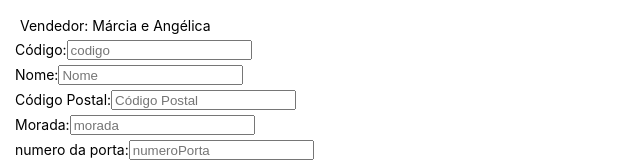
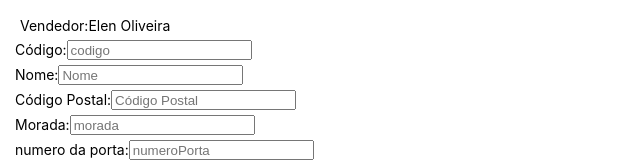
Before and after one commit to guiazca/truss, a React (Create React App) app: page / in a window 1280 px wide. Shown: the top 162 px of the page, without its empty margins (0-640 px from the left). Built offline with nearby package versions, Linux system fonts and the light colour scheme.

Commit message:
Adding new vendor

```diff
--- a/src/App.js
+++ b/src/App.js
@@ -37,7 +37,7 @@ class App extends React.Component {
   render() {
     return (
       <Container>
-        <text>Vendedor: Márcia e Angélica</text>
+        <text>Vendedor:Elen Oliveira</text>
         <form className="Produto">
           <Row>
             <Col sm="8">
```
